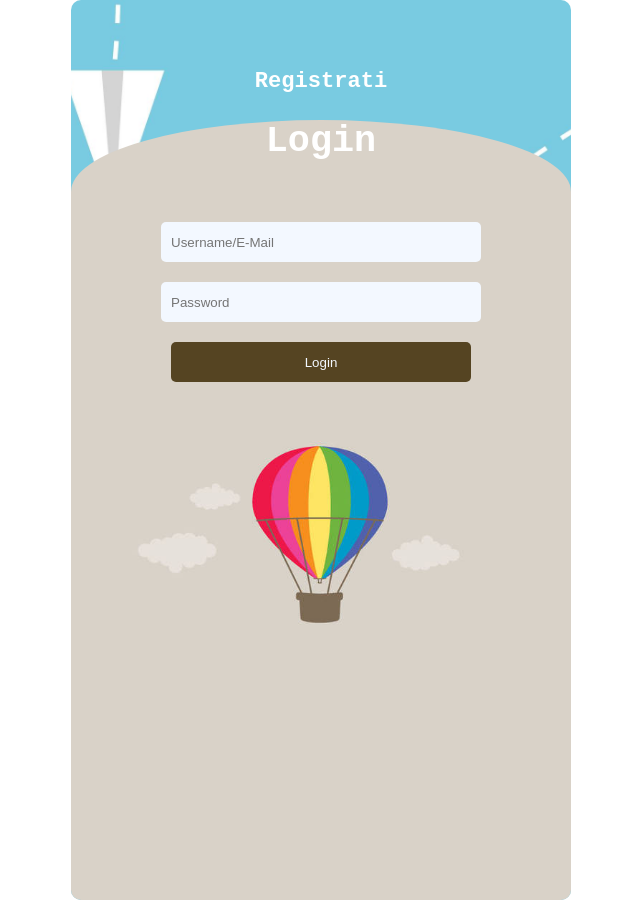
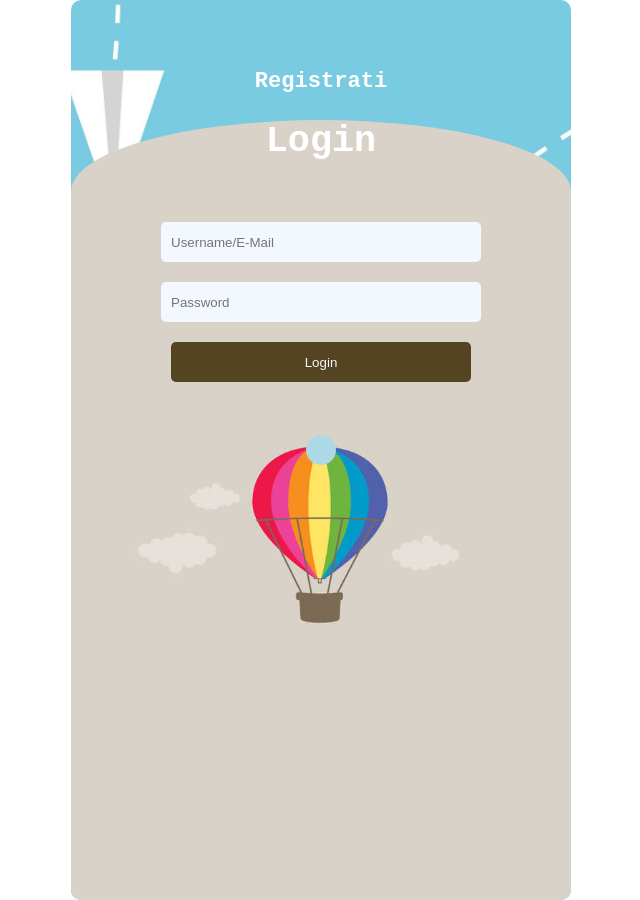
Before and after one commit to Reyunityone/Capolavoro, a PHP site: page /login.html in a window 1280 px wide. Shown: the whole page, without its empty margins (319-959 px from the left). Run offline with PHP 8.4, Linux system fonts and the light colour scheme.

Commit message:
Lavoretti sul cursore

```diff
--- a/login.css
+++ b/login.css
@@ -6,6 +6,7 @@ body{
     justify-content: center;
     min-height: 100vh;
     font-family: 'Courier New', Courier, monospace;
+    cursor: url("select.cur"), pointer;
 }
 
 .container{
@@ -97,3 +98,14 @@ button:hover{
 #check:checked ~ .signup label{
     transform: scale(0.6);
 }
+
+.cursor {
+    position: fixed;
+    width: 30px;
+    height: 30px;
+    background-color: lightblue; /* White cursor */
+    border-radius: 50%; /* Circular shape */
+    z-index: 9999;
+    pointer-events: none;
+    transition: transform 0.2s ease; /* Smooth transition */
+  }
--- a/login.html
+++ b/login.html
@@ -9,6 +9,7 @@
 </head>
 
 <body>
+    <div class="cursor"></div>
     <div class="container">
         <input type="checkbox" name="" id="check" aria-hidden="true" checked>
         <div class="signup">
@@ -37,6 +38,20 @@
             </form>
         </div>
     </div>
+    <script>
+        document.addEventListener('DOMContentLoaded', function () {
+            const cursor = document.querySelector('.cursor');
+
+            document.addEventListener('mousemove', function (e) {
+                const mouseX = e.clientX;
+                const mouseY = e.clientY;
+
+                cursor.style.left = 10 +mouseX + 'px';
+                cursor.style.top = 10 + mouseY + 'px';
+            });
+        });
+
+    </script>
 </body>
 
 </html>
```
Also changed, not shown: 1 other file.
